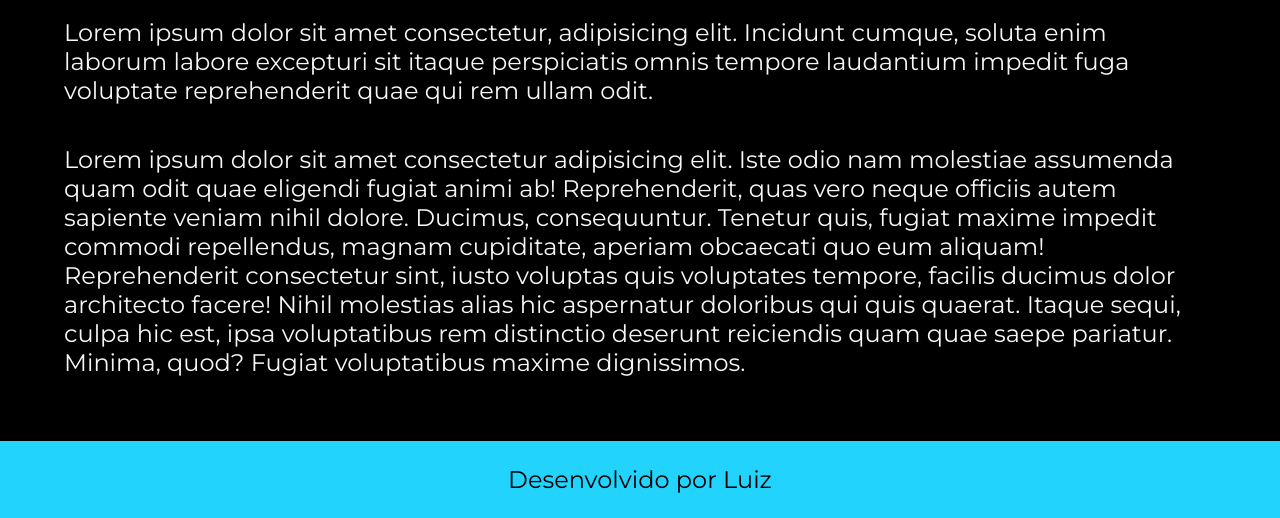
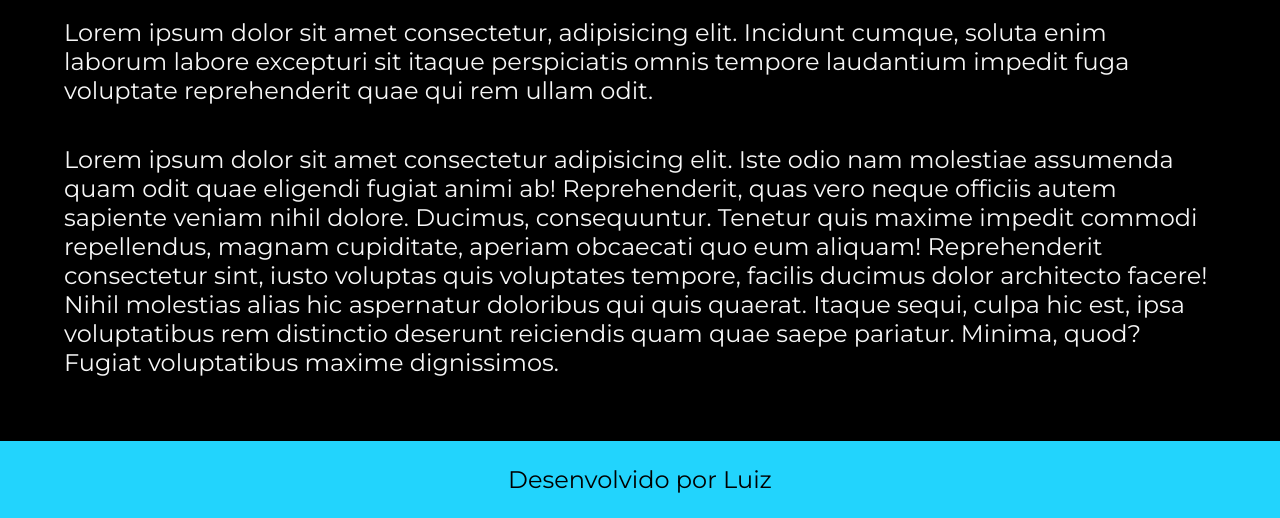
Before and after one commit to LuizVagnerDev/portifolio, a plain HTML site: page about.html in a window 1280 px wide. Shown: the part 947-1465 px from the top of the page. Drawn offline with nearby package versions, Linux system fonts and the light colour scheme.

Commit message:
alterando mais uma informação

```diff
--- a/about.html
+++ b/about.html
@@ -18,7 +18,7 @@
             <h1 class="apresentacao__conteudo__titulo">Sobre mim</h1>
             <p class="apresentacao__conteudo__texto">Lorem ipsum dolor sit amet consectetur, adipisicing elit. Incidunt cumque, soluta enim laborum labore excepturi sit itaque perspiciatis omnis tempore laudantium impedit fuga voluptate reprehenderit quae qui rem ullam odit.</p>
             <p class="apresentacao__conteudo__texto">Lorem ipsum dolor sit amet consectetur adipisicing elit. Iste odio nam molestiae assumenda quam odit quae eligendi fugiat animi ab! Reprehenderit, quas vero neque officiis autem sapiente veniam nihil dolore.
-            Ducimus, consequuntur. Tenetur quis, fugiat maxime impedit commodi repellendus, magnam cupiditate, aperiam obcaecati quo eum aliquam! Reprehenderit consectetur sint, iusto voluptas quis voluptates tempore, facilis ducimus dolor architecto facere!
+            Ducimus, consequuntur. Tenetur quis maxime impedit commodi repellendus, magnam cupiditate, aperiam obcaecati quo eum aliquam! Reprehenderit consectetur sint, iusto voluptas quis voluptates tempore, facilis ducimus dolor architecto facere!
             Nihil molestias alias hic aspernatur doloribus qui quis quaerat. Itaque sequi, culpa hic est, ipsa voluptatibus rem distinctio deserunt reiciendis quam quae saepe pariatur. Minima, quod? Fugiat voluptatibus maxime dignissimos.</p>
         </section>
         <img class="apresentacao__imagem" src="./assets/fotoLuiz.JPG" alt="">
```
